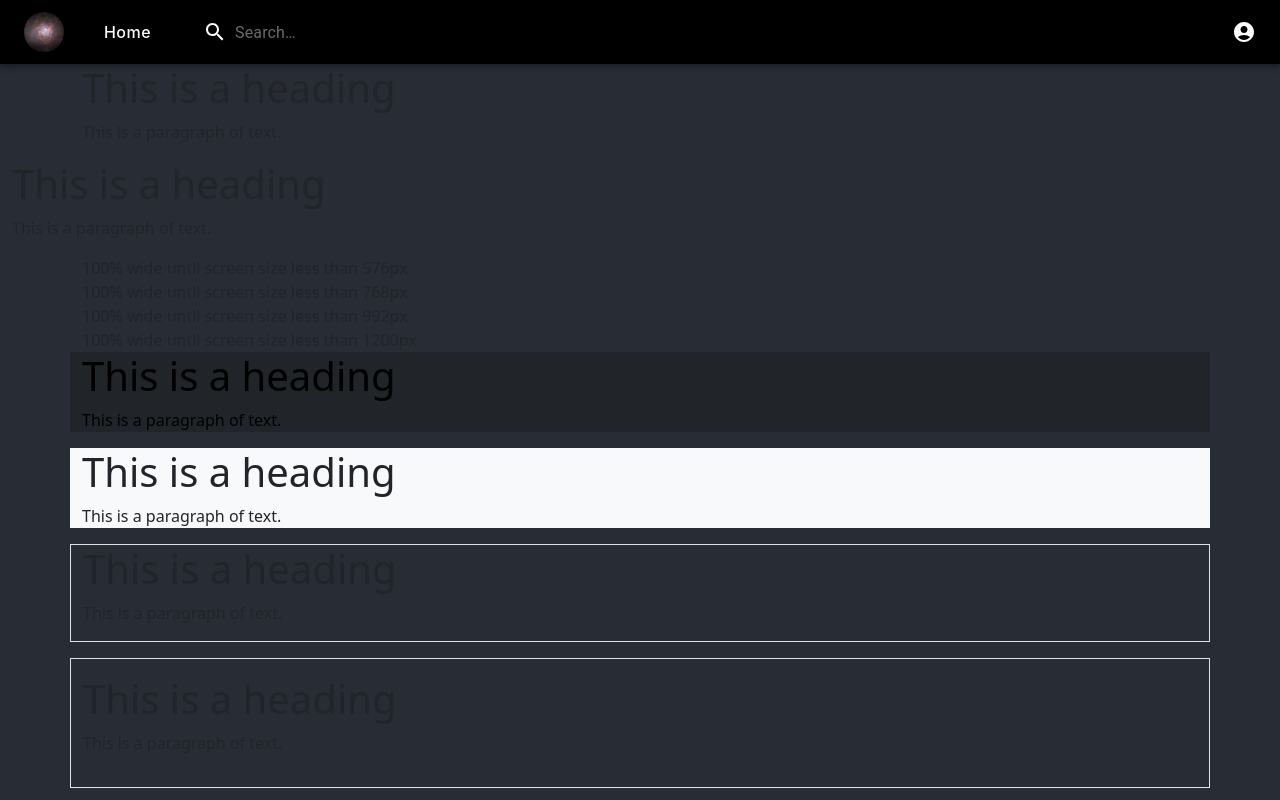
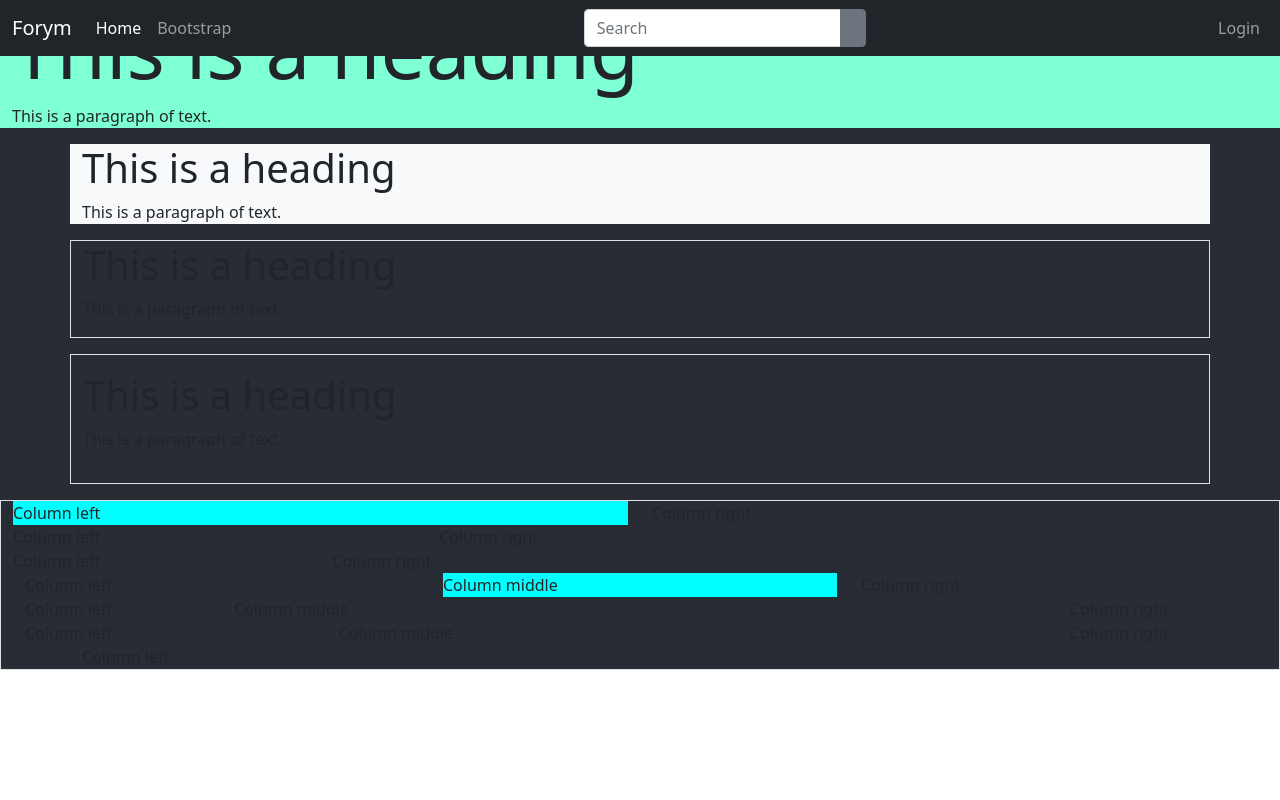
Before and after one commit to F4B123/project, a React (Create React App) app: page /Bootstrap in a window 1280 px wide. Shown: the top 800 px of the page. Built offline with nearby package versions, Linux system fonts and the light colour scheme.

Commit message:
Bootstrap v1.3

```diff
--- a/src/Styles/BootstrapPage.css
+++ b/src/Styles/BootstrapPage.css
@@ -1,3 +1,7 @@
 .demo-content {
     background-color: aqua;
 }
+
+#test {
+    background-color: aquamarine;
+}
--- a/src/pages/BootstrapPage.js
+++ b/src/pages/BootstrapPage.js
@@ -1,33 +1,40 @@
 import React from 'react';
 import Header from '../Components/Header';
+
 
 import '../Styles/BootstrapPage.css';
 
 function BootstrapPage(){
     return(
         <>
-        <Header/>
+        <nav class="navbar fixed-top navbar-expand-lg navbar-dark bg-dark">
+            <div class="container-fluid">
+                <a href="/" class="navbar-brand">Forym</a>
+                <button type="button" class="navbar-toggler" data-bs-toggle="collapse" data-bs-target="#navbarCollapse">
+                    <span class="navbar-toggler-icon"></span>
+                </button>
+                <div class="collapse navbar-collapse justify-content-between" id="navbarCollapse">
+                    <div class="navbar-nav">
+                        <a href="/" class="nav-item nav-link active">Home</a>
+                        <a href="/Bootstrap" class="nav-item nav-link">Bootstrap</a>
+                    </div>
+                    <form class="d-flex">
+                        <div class="input-group">
+                            <input type="text" class="form-control" placeholder="Search"/>
+                            <button type="button" class="btn btn-secondary"><i class="bi-search"></i></button>
+                        </div>
+                    </form>
+                    <div class="navbar-nav">
+                        <a href="/login" class="nav-item nav-link">Login</a>
+                    </div>
+                </div>
+            </div>
+        </nav>
 
-        <div class="container">
-            <h1>This is a heading</h1>
+        <div class="container-fluid" id="test">
+            <h1 class="display-1">This is a heading</h1>
             <p>This is a paragraph of text.</p>
         </div>
-
-        <div class="container-fluid">
-            <h1>This is a heading</h1>
-            <p>This is a paragraph of text.</p>
-        </div>
-
-        <div class="container-sm">100% wide until screen size less than 576px</div>
-        <div class="container-md">100% wide until screen size less than 768px</div>
-        <div class="container-lg">100% wide until screen size less than 992px</div>
-        <div class="container-xl">100% wide until screen size less than 1200px</div>
-
-        <div class="container bg-dark text-black">
-        <h1>This is a heading</h1>
-        <p>This is a paragraph of text.</p>
-        </div>
-
 
         <div class="container bg-light">
             <h1>This is a heading</h1>
```
